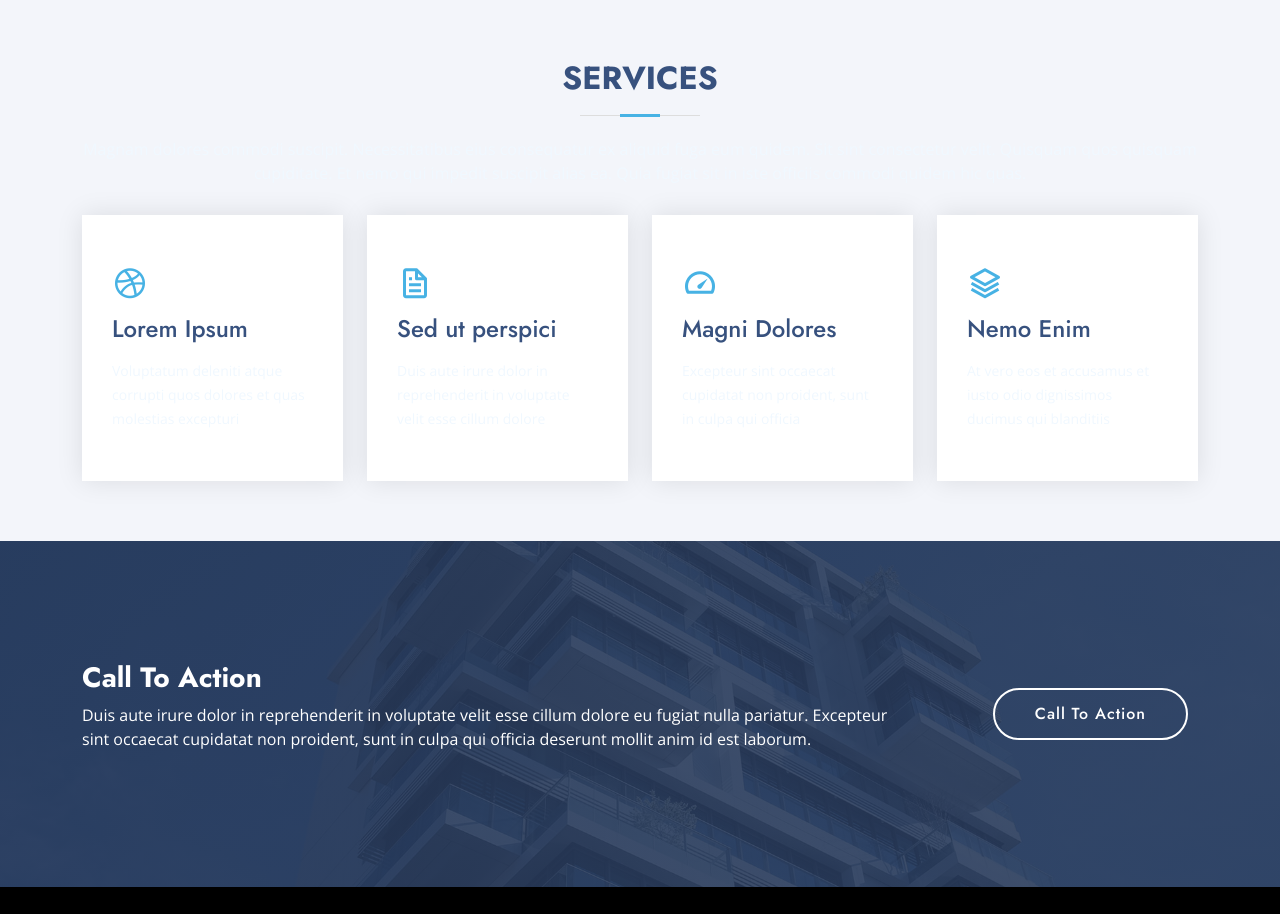
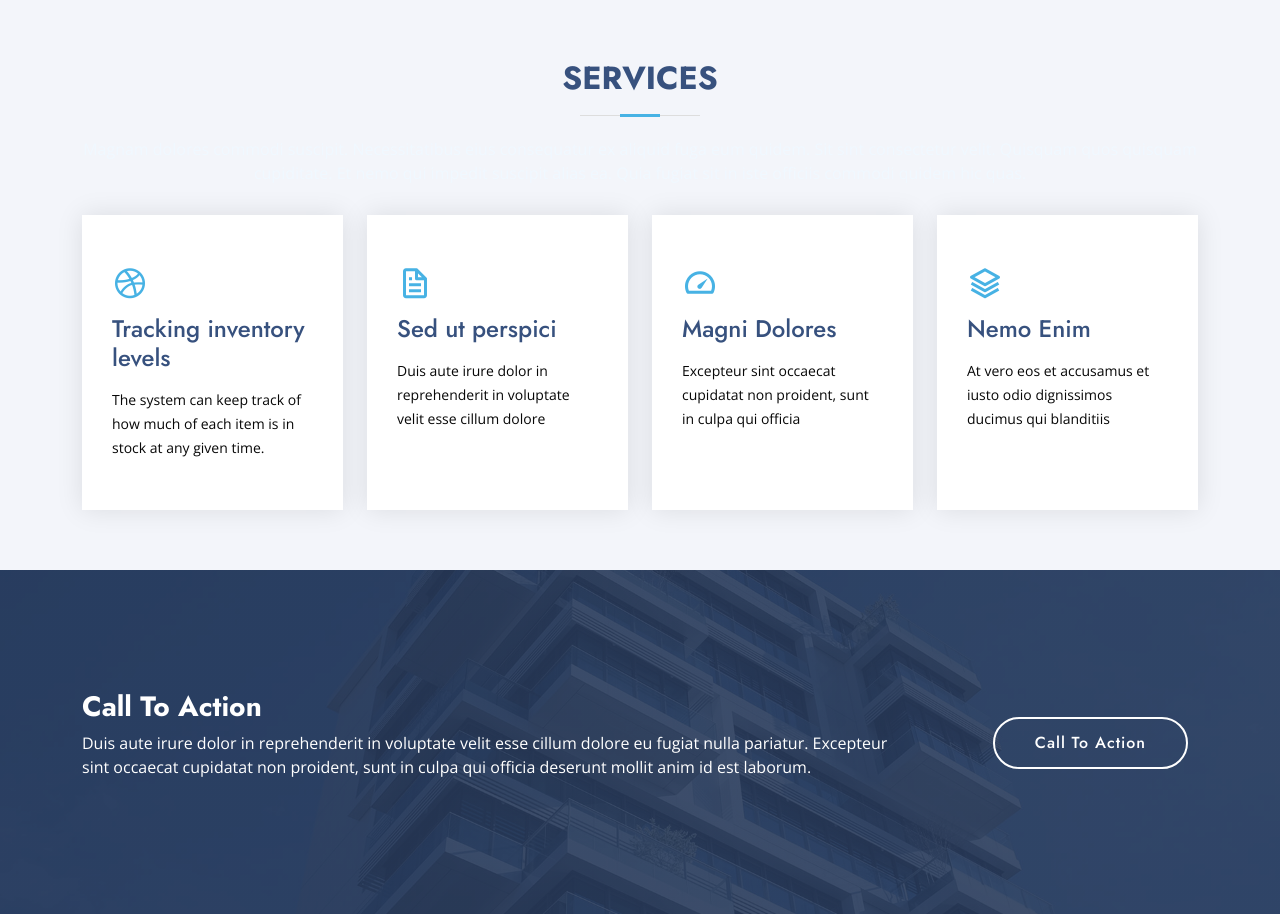
Before and after one commit to Younus-Saberi/InvFlow, a Django app: template homepage/templates/homepage.html in a window 1280 px wide. Shown: the part 2774-3688 px from the top of the page. Run offline with Django 3.2, Linux system fonts and the light colour scheme; the template is opened without the code that fills it, so the values that code supplies are empty; some libraries are stand-ins or nearby versions.

Commit message:
update service styling

```diff
--- a/homepage/templates/homepage.html
+++ b/homepage/templates/homepage.html
@@ -292,8 +292,8 @@
           <div class="col-xl-3 col-md-6 d-flex align-items-stretch" data-aos="zoom-in" data-aos-delay="100">
             <div class="icon-box">
               <div class="icon"><i class="bx bxl-dribbble"></i></div>
-              <h4><a href="">Lorem Ipsum</a></h4>
-              <p>Voluptatum deleniti atque corrupti quos dolores et quas molestias excepturi</p>
+              <h4><a href="">Tracking inventory levels</a></h4>
+              <p style="color: rgb(7, 7, 7);">The system can keep track of how much of each item is in stock at any given time.</p>
             </div>
           </div>
 
@@ -301,7 +301,7 @@
             <div class="icon-box">
               <div class="icon"><i class="bx bx-file"></i></div>
               <h4><a href="">Sed ut perspici</a></h4>
-              <p>Duis aute irure dolor in reprehenderit in voluptate velit esse cillum dolore</p>
+              <p style="color: rgb(7, 7, 7);">Duis aute irure dolor in reprehenderit in voluptate velit esse cillum dolore</p>
             </div>
           </div>
 
@@ -309,7 +309,7 @@
             <div class="icon-box">
               <div class="icon"><i class="bx bx-tachometer"></i></div>
               <h4><a href="">Magni Dolores</a></h4>
-              <p>Excepteur sint occaecat cupidatat non proident, sunt in culpa qui officia</p>
+              <p style="color: rgb(7, 7, 7);">Excepteur sint occaecat cupidatat non proident, sunt in culpa qui officia</p>
             </div>
           </div>
 
@@ -317,7 +317,7 @@
             <div class="icon-box">
               <div class="icon"><i class="bx bx-layer"></i></div>
               <h4><a href="">Nemo Enim</a></h4>
-              <p>At vero eos et accusamus et iusto odio dignissimos ducimus qui blanditiis</p>
+              <p style="color: rgb(7, 7, 7);">At vero eos et accusamus et iusto odio dignissimos ducimus qui blanditiis</p>
             </div>
           </div>
 
```
